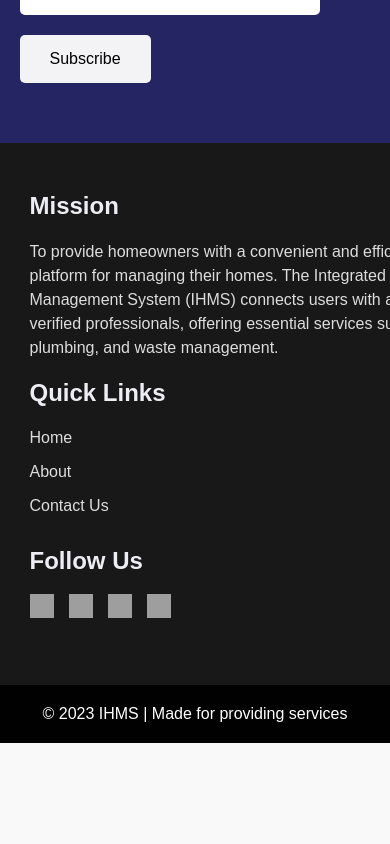
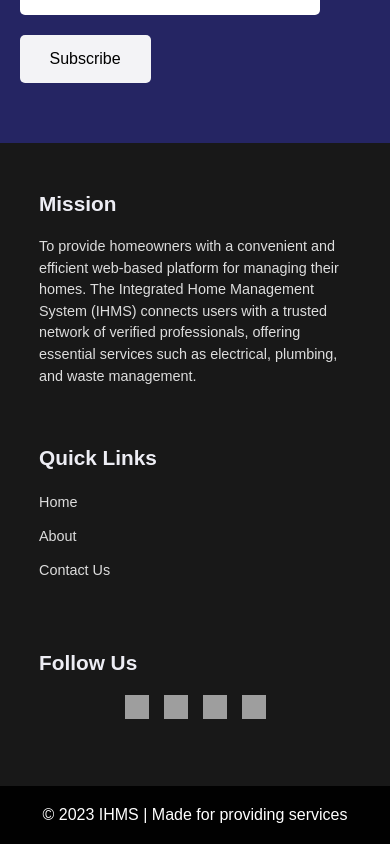
Before and after one commit to fayiz-123/IHMS_Deployment, a React (Vite) app in the folder client/: page / in a window 390 px wide. Shown: the part 3618-4462 px from the top of the page. Before the commit the page ends 4361 px from the top, so only its background shows below. Built offline with nearby package versions, Linux system fonts and the light colour scheme; no server answers; grey boxes are pictures that could not be loaded.

Commit message:
fixed reponsive issues

```diff
--- a/client/src/components/Footer.css
+++ b/client/src/components/Footer.css
@@ -1,4 +1,3 @@
- /* Footer Styles */
 #foot footer {
   background: rgba(0, 0, 0, 0.9);
   color: #fff;
@@ -11,58 +10,63 @@
   justify-content: space-between;
   max-width: 1200px;
   margin: 0 auto;
+  gap: 20px; /* Adds space between sections */
 }
 
 #foot .footer-section {
-    flex: 1 1 300px;
-    margin: 10px;
+  flex: 1 1 280px; /* flex-grow, flex-shrink, flex-basis */
+  margin: 10px 0;
+  min-width: 250px; /* Prevent too narrow */
 }
 
 #foot .footer-section h2 {
   font-size: 1.5em;
   margin-bottom: 20px;
-    color:rgb(237,237,244);
+  color: rgb(237, 237, 244);
   line-height: 1.1;
 }
 
-  #foot .footer-section p,ul,form{
+#foot .footer-section p,
+#foot .footer-section ul,
+#foot .footer-section form {
   font-size: 1em;
   color: #ddd;
   line-height: 1.5;
+  max-width: 100%; /* Make sure text wraps */
 }
 
 #foot .footer-section ul {
   list-style: none;
+  padding-left: 0;
 }
 
-  #foot  .footer-section ul li {
+#foot .footer-section ul li {
   margin-bottom: 10px;
 }
 
-  #foot  .footer-section ul li a {
+#foot .footer-section ul li a {
   color: #ddd;
   text-decoration: none;
+  transition: color 0.3s ease;
 }
 
-  #foot  .footer-section ul li a:hover {
-    color: rgb(146,146,210);
+#foot .footer-section ul li a:hover {
+  color: rgb(146, 146, 210);
 }
 
-  #foot  .footer-section  .social-icons {
+#foot .footer-section .social-icons {
   display: flex;
   gap: 15px;
 }
 
-  #foot .footer-section  .social-icons li {
+#foot .footer-section .social-icons li {
   list-style: none;
 }
 
-  #foot .footer-section  .social-icons li a img {
+#foot .footer-section .social-icons li a img {
   width: 24px;
   height: 24px;
 }
-
-
 
 /* Footer Bottom */
 #foot .footer-bottom {
@@ -75,3 +79,37 @@
   margin: 0;
   font-size: 1em;
 }
+
+/* Responsive Media Queries */
+
+@media (max-width: 900px) {
+  #foot .footer-container {
+    flex-direction: column;
+    padding: 30px 10%;
+  }
+
+  #foot .footer-section {
+    margin: 20px 0;
+    min-width: auto;
+    flex: none;
+  }
+
+  #foot .footer-section p {
+    max-width: 100%;
+  }
+}
+
+@media (max-width: 480px) {
+  #foot .footer-section h2 {
+    font-size: 1.3em;
+  }
+
+  #foot .footer-section p,
+  #foot .footer-section ul li a {
+    font-size: 0.9em;
+  }
+
+  #foot .footer-section .social-icons {
+    justify-content: center;
+  }
+}
--- a/client/src/components/Footer.jsx
+++ b/client/src/components/Footer.jsx
@@ -1,22 +1,21 @@
 import React from 'react'
 import './Footer.css'
-import {Link} from 'react-router-dom'
+import { Link } from 'react-router-dom'
 
 function Footer() {
   return (
     <div id='foot'>
-         {/* Enhanced Footer */}
       <footer id="contact">
-    <div className="footer-container" style={{marginRight:220}}>
-      <div className="footer-section about"style={{marginRight:110}}>
+        <div className="footer-container">
+          <div className="footer-section about">
             <h2>Mission</h2>
-        <p style={{width:500}}>
+            <p>
               To provide homeowners with a convenient and efficient web-based platform for managing their homes.
               The Integrated Home Management System (IHMS) connects users with a trusted network of verified professionals,
               offering essential services such as electrical, plumbing, and waste management.
             </p>
           </div>
-      <div className="footer-section links" style={{marginRight:-40}}>
+          <div className="footer-section links">
             <h2>Quick Links</h2>
             <ul>
               <li>
@@ -30,11 +29,11 @@ function Footer() {
               </li>
             </ul>
           </div>
-      <div className="footer-section social-media"style={{marginRight:-200}}>
+          <div className="footer-section social-media">
             <h2>Follow Us</h2>
             <ul className="social-icons">
               <li>
-            <a href="#">
+                <a href="#" aria-label="Facebook">
                   <img
                     src="https://img.icons8.com/ios-filled/24/ffffff/facebook--v1.png"
                     alt="Facebook"
@@ -42,7 +41,7 @@ function Footer() {
                 </a>
               </li>
               <li>
-            <a href="#">
+                <a href="#" aria-label="Twitter">
                   <img
                     src="https://img.icons8.com/ios-filled/24/ffffff/twitter.png"
                     alt="Twitter"
@@ -50,7 +49,7 @@ function Footer() {
                 </a>
               </li>
               <li>
-            <a href="#">
+                <a href="#" aria-label="Instagram">
                   <img
                     src="https://img.icons8.com/ios-filled/24/ffffff/instagram-new.png"
                     alt="Instagram"
@@ -58,7 +57,7 @@ function Footer() {
                 </a>
               </li>
               <li>
-            <a href="#">
+                <a href="#" aria-label="LinkedIn">
                   <img
                     src="https://img.icons8.com/ios-filled/24/ffffff/linkedin.png"
                     alt="LinkedIn"
@@ -72,10 +71,6 @@ function Footer() {
           <p>© 2023 IHMS | Made for providing services</p>
         </div>
       </footer>
-
-
-
-
     </div>
   )
 }
--- a/client/src/pages/UserBookedServices.css
+++ b/client/src/pages/UserBookedServices.css
@@ -1,15 +1,13 @@
-/* Root Colors */
 :root {
-    --primary-color: #9055ee; /* Light violet */
-    --secondary-color: #8e44ad; /* Muted purple */
-    --accent-color: #f39c12; /* Softer yellow */
-    --text-color: #0e0d0d; /* Standard text color */
-    --light-bg: #f9f9f9; /* Light background */
-    --card-shadow: rgba(0, 0, 0, 0.1); /* Subtle card shadow */
+    --primary-color: #9055ee;
+    --secondary-color: #8e44ad;
+    --accent-color: #f39c12;
+    --text-color: #0e0d0d;
+    --light-bg: #f9f9f9;
+    --card-shadow: rgba(0, 0, 0, 0.1);
     --font-family: "Poppins", sans-serif;
 }
 
-/* Main Container */
 #user-services-page {
     width: 90%;
     margin-left: 160px;
@@ -20,9 +18,9 @@
     box-shadow: 0px 4px 8px var(--card-shadow);
     border-radius: 10px;
     font-family: var(--font-family);
+    overflow-x: auto; /* Allow horizontal scroll if needed */
 }
 
-/* Header */
 #user-services-header {
     text-align: center;
     margin-bottom: 20px;
@@ -31,11 +29,10 @@
 #user-services-header h1 {
     font-size: 2.4rem;
     font-weight: bold;
-    color: rgb(40, 40, 116);;
+    color: rgb(40, 40, 116);
     text-shadow: 2px 2px rgba(0, 0, 0, 0.2);
 }
 
-/* Error Message */
 #user-services-error {
     color: red;
     text-align: center;
@@ -44,31 +41,27 @@
     margin-top: 20px;
 }
 
-/* Table Section */
 #user-services-table-section {
-    padding: 20px;
+    padding: 20px 0;
 }
 
-/* Table */
 #user-services-table {
     width: 100%;
     border-collapse: collapse;
     background: var(--light-bg);
     border-radius: 8px;
-    overflow: hidden;
     box-shadow: 0px 4px 8px var(--card-shadow);
+    min-width: 600px; /* Minimum width so table layout stays */
 }
 
-/* Table Header */
 .table-header {
-    background: rgb(40, 40, 116);;
+    background: rgb(40, 40, 116);
     color: #fff;
     padding: 15px;
     text-align: left;
     font-size: 1.1rem;
 }
 
-/* Table Rows */
 .table-row:nth-child(even) {
     background: #f2f2f2;
 }
@@ -83,17 +76,26 @@
     border-bottom: 1px solid #ddd;
     color: var(--text-color);
     font-size: 1rem;
+    white-space: nowrap; /* prevent text wrap */
 }
 
-/* Responsive Design */
-@media (max-width: 768px) {
+/* Responsive tweaks */
+@media (max-width: 1024px) {
     #user-services-page {
-        width: 100%;
-        padding: 10px;
+        margin-left: 0;
+        margin-top: 80px;
+        width: 95%;
+        padding: 15px;
     }
 
+    #user-services-table {
+        min-width: 100%;
+    }
+
+    .table-header,
     .table-cell {
-        font-size: 14px;
+        font-size: 0.9rem;
+        padding: 10px 8px;
     }
 
     #user-services-header h1 {
@@ -101,14 +103,134 @@
     }
 }
 
-/* Animations */
-@keyframes fadeIn {
-    from {
-        opacity: 0;
-        transform: translateY(20px);
+@media (max-width: 768px) {
+    #user-services-page {
+        margin-top: 60px;
     }
-    to {
-        opacity: 1;
-        transform: translateY(0);
+
+    /* allow horizontal scroll for table */
+    #user-services-table {
+        display: block;
+        overflow-x: auto;
+        white-space: nowrap;
+        box-shadow: none;
+        border-radius: 8px;
+    }
+
+    /* Remove table border collapse for block */
+    #user-services-table thead,
+    #user-services-table tbody,
+    #user-services-table tr {
+        display: table;
+        width: 100%;
+        table-layout: fixed;
     }
 }
+
+@media (max-width: 480px) {
+    #user-services-header h1 {
+        font-size: 1.6rem;
+    }
+
+    .table-header, .table-cell {
+        font-size: 0.85rem;
+        padding: 8px 6px;
+    }
+
+    #user-services-page {
+        padding: 10px;
+        margin-top: 40px;
+    }
+}
+
+/* ------------------ */
+/* Additional improvements below */
+
+/* Add smooth horizontal scrolling with scrollbar styling */
+#user-services-table {
+  scrollbar-width: thin;
+  scrollbar-color: var(--primary-color) transparent;
+}
+
+/* Webkit scrollbar for Chrome/Safari */
+#user-services-table::-webkit-scrollbar {
+  height: 8px;
+}
+
+#user-services-table::-webkit-scrollbar-track {
+  background: transparent;
+}
+
+#user-services-table::-webkit-scrollbar-thumb {
+  background-color: var(--primary-color);
+  border-radius: 4px;
+}
+
+/* Sticky table header for better UX on scroll */
+#user-services-table thead th {
+  position: sticky;
+  top: 0;
+  background: rgb(40, 40, 116);
+  z-index: 10;
+}
+
+/* Add subtle transition on hover for rows */
+.table-row {
+  transition: background-color 0.3s ease, color 0.3s ease;
+}
+
+/* Add subtle box shadow on hover for rows */
+.table-row:hover {
+  box-shadow: 0 2px 8px rgba(40, 40, 116, 0.3);
+}
+
+/* Responsive font scaling for accessibility */
+@media (max-width: 768px) {
+  #user-services-page {
+    font-size: 0.9rem;
+  }
+}
+
+@media (max-width: 480px) {
+  #user-services-page {
+    font-size: 0.85rem;
+  }
+}
+
+/* Improve text truncation for long service names */
+.table-cell {
+  max-width: 200px;
+  overflow: hidden;
+  text-overflow: ellipsis;
+  white-space: nowrap;
+}
+
+/* Add spacing below table for mobile */
+@media (max-width: 480px) {
+  #user-services-table-section {
+    padding-bottom: 30px;
+  }
+}
+
+/* Button styling for any future action buttons */
+.action-button {
+  background-color: var(--primary-color);
+  color: white;
+  padding: 6px 14px;
+  border: none;
+  border-radius: 6px;
+  font-weight: 600;
+  cursor: pointer;
+  transition: background-color 0.25s ease;
+}
+
+.action-button:hover {
+  background-color: var(--secondary-color);
+}
+
+/* Accessibility: Focus styles for keyboard navigation */
+.action-button:focus,
+.table-row:focus-within {
+  outline: 2px solid var(--accent-color);
+  outline-offset: 2px;
+}
--- a/client/src/pages/UserBookedServices.jsx
+++ b/client/src/pages/UserBookedServices.jsx
@@ -62,12 +62,13 @@ function UserBookedServices() {
           <tbody>
             {Array.isArray(services) && services.length > 0 ? (
               services.map((service, index) => (
-                <tr key={service._id} className="table-row">
-                  <td className="table-cell">{index + 1}</td>
-                  <td className="table-cell">{service.service}</td> {/* Corrected property name */}
-                  <td className="table-cell">{new Date(service.createdAt).toLocaleDateString()}</td>
-                  <td className="table-cell">{service.status || "Pending"}</td> {/* Corrected property name */}
-                </tr>
+               <tr key={service._id} className="table-row">
+  <td className="table-cell" data-label="ID">{index + 1}</td>
+  <td className="table-cell" data-label="Service Type">{service.service}</td>
+  <td className="table-cell" data-label="Booking Date">{new Date(service.createdAt).toLocaleDateString()}</td>
+  <td className="table-cell" data-label="Status">{service.status || "Pending"}</td>
+</tr>
+
               ))
             ) : (
               <tr className="table-row">
```
Also changed, not shown: client/public/images/IHMS_Icon.png (deleted). Lines whose indentation alone changed are shown as unchanged.
